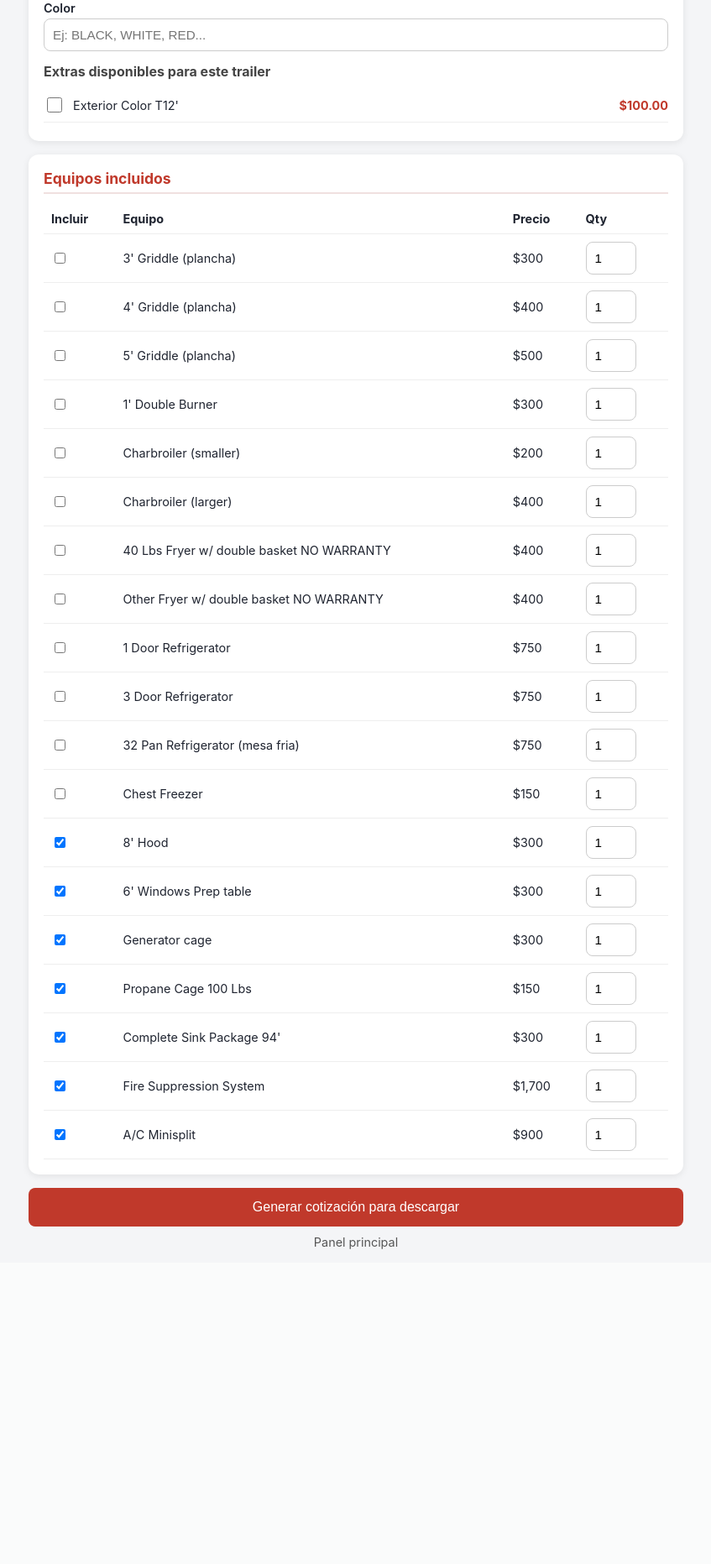
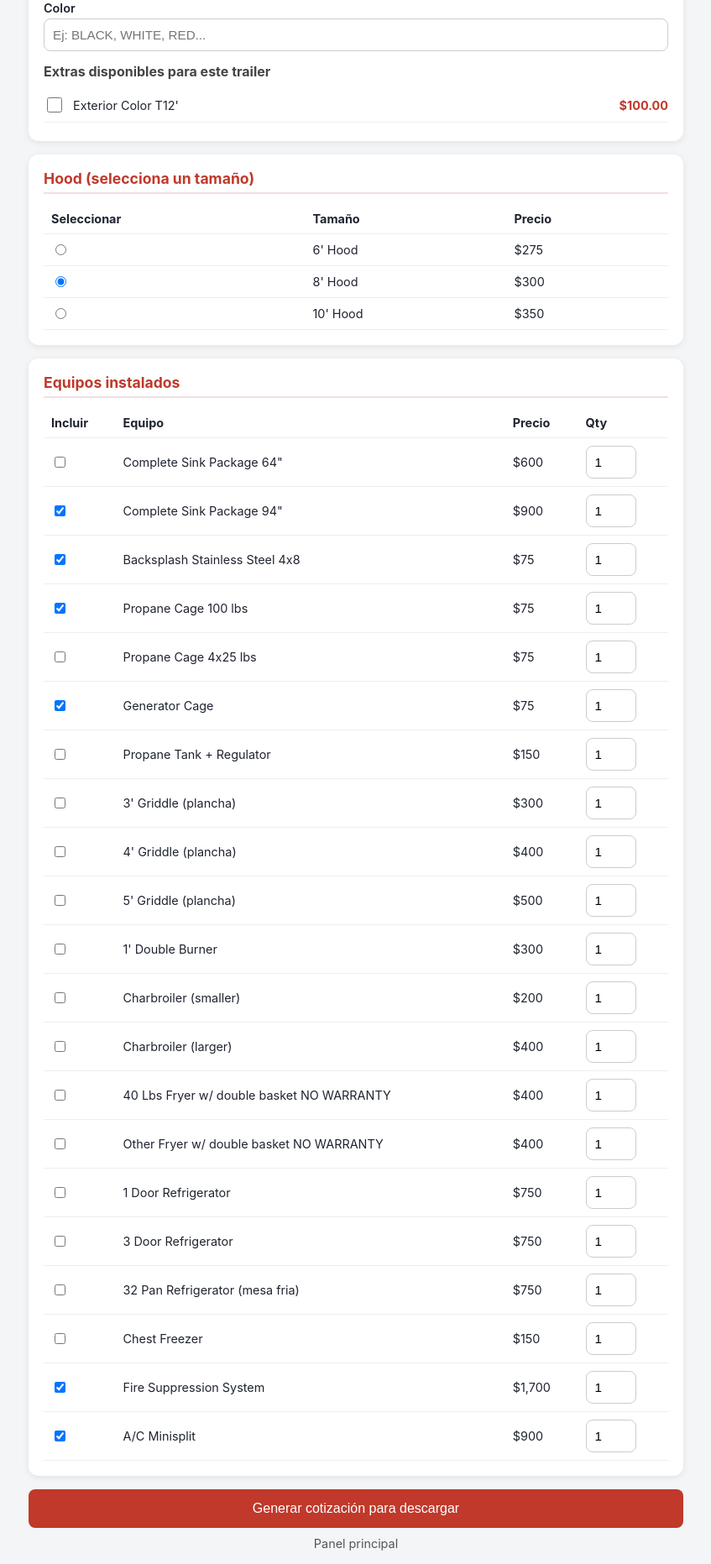
Before and after one commit to cookingboxusa/cookingbox-financiamiento, a Flask app: page /cotizador in a window 1280 px wide. Shown: the part 566-2429 px from the top of the page at 84% size, without its empty margins (216-1063 px from the left). Before the commit the page ends 2054 px from the top, so only its background shows below. Run offline with Flask 3, Linux system fonts and the light colour scheme.

Commit message:
Cotizador: Hood como seleccion unica (6/8/10 pies), equipos instalados con precios correctos

```diff
--- a/app.py
+++ b/app.py
@@ -425,6 +425,12 @@ def cotizador():
         cliente_nombre = form.get("cliente_nombre", "").strip()
         cliente_telefono = form.get("cliente_telefono", "").strip()
 
+        # Hood seleccionado
+        hood_idx = int(form.get("hood_idx", 0) or 0)
+        hood_opciones = cfg.get("hood_opciones", [])
+        hood_sel = hood_opciones[hood_idx] if hood_opciones else None
+        total_hood = hood_sel["precio"] if hood_sel else 0
+
         equipos_sel = []
         total_equipos = 0
         for i, eq in enumerate(cfg["equipos"]):
@@ -443,7 +449,7 @@ def cotizador():
                 total_extras += ex["precio"]
 
         precio_trailer = trailer["precio"]
-        valor_venta = precio_trailer + total_equipos + total_extras
+        valor_venta = precio_trailer + total_hood + total_equipos + total_extras
         monto_financiado = valor_venta - down_payment
         pago_semanal = calcular_pago_semanal(monto_financiado)
 
@@ -453,8 +459,10 @@ def cotizador():
             "cliente_nombre": cliente_nombre,
             "cliente_telefono": cliente_telefono,
             "equipos_sel": equipos_sel,
+            "hood_sel": hood_sel,
             "extras_sel": extras_sel,
             "precio_trailer": precio_trailer,
+            "total_hood": total_hood,
             "total_equipos": total_equipos,
             "total_extras": total_extras,
             "valor_venta": valor_venta,
--- a/data/cotizador_config.json
+++ b/data/cotizador_config.json
@@ -6,26 +6,33 @@
     {"modelo": "20 pies (2 Axle 12,000 lbs)",  "precio": 17500, "descripcion": "8X20 Enclosed Kitchen Ready", "extras": [{"nombre": "Exterior Color T20'", "precio": 200}]},
     {"modelo": "24 pies (2 Axle 12,000 lbs)",  "precio": 17500, "descripcion": "8X24 Enclosed Kitchen Ready", "extras": []}
   ],
+  "hood_opciones": [
+    {"nombre": "6' Hood",  "precio": 275},
+    {"nombre": "8' Hood",  "precio": 300, "default": true},
+    {"nombre": "10' Hood", "precio": 350}
+  ],
   "equipos": [
-    {"nombre": "3' Griddle (plancha)",             "precio": 300},
-    {"nombre": "4' Griddle (plancha)",             "precio": 400},
-    {"nombre": "5' Griddle (plancha)",             "precio": 500},
-    {"nombre": "1' Double Burner",                 "precio": 300},
-    {"nombre": "Charbroiler (smaller)",            "precio": 200},
-    {"nombre": "Charbroiler (larger)",             "precio": 400},
+    {"nombre": "Complete Sink Package 64\"",       "precio": 600,  "grupo": "sink"},
+    {"nombre": "Complete Sink Package 94\"",       "precio": 900,  "grupo": "sink", "default": true},
+    {"nombre": "Backsplash Stainless Steel 4x8",  "precio": 75,   "default": true},
+    {"nombre": "Propane Cage 100 lbs",            "precio": 75,   "default": true},
+    {"nombre": "Propane Cage 4x25 lbs",           "precio": 75},
+    {"nombre": "Generator Cage",                  "precio": 75,   "default": true},
+    {"nombre": "Propane Tank + Regulator",        "precio": 150},
+    {"nombre": "3' Griddle (plancha)",            "precio": 300},
+    {"nombre": "4' Griddle (plancha)",            "precio": 400},
+    {"nombre": "5' Griddle (plancha)",            "precio": 500},
+    {"nombre": "1' Double Burner",                "precio": 300},
+    {"nombre": "Charbroiler (smaller)",           "precio": 200},
+    {"nombre": "Charbroiler (larger)",            "precio": 400},
     {"nombre": "40 Lbs Fryer w/ double basket NO WARRANTY", "precio": 400},
     {"nombre": "Other Fryer w/ double basket NO WARRANTY",  "precio": 400},
-    {"nombre": "1 Door Refrigerator",             "precio": 750},
-    {"nombre": "3 Door Refrigerator",             "precio": 750},
-    {"nombre": "32 Pan Refrigerator (mesa fria)", "precio": 750},
-    {"nombre": "Chest Freezer",                   "precio": 150},
-    {"nombre": "8' Hood",                         "precio": 300,  "default": true},
-    {"nombre": "6' Windows Prep table",           "precio": 300,  "default": true},
-    {"nombre": "Generator cage",                  "precio": 300,  "default": true},
-    {"nombre": "Propane Cage 100 Lbs",            "precio": 150,  "default": true},
-    {"nombre": "Complete Sink Package 94'",       "precio": 300,  "default": true},
-    {"nombre": "Fire Suppression System",         "precio": 1700, "default": true},
-    {"nombre": "A/C Minisplit",                   "precio": 900,  "default": true}
+    {"nombre": "1 Door Refrigerator",            "precio": 750},
+    {"nombre": "3 Door Refrigerator",            "precio": 750},
+    {"nombre": "32 Pan Refrigerator (mesa fria)","precio": 750},
+    {"nombre": "Chest Freezer",                  "precio": 150},
+    {"nombre": "Fire Suppression System",        "precio": 1700, "default": true},
+    {"nombre": "A/C Minisplit",                  "precio": 900,  "default": true}
   ],
   "descripcion_general": [
     "Tandem axle trailer",
--- a/templates/cotizador.html
+++ b/templates/cotizador.html
@@ -99,9 +99,31 @@
             </div>
         </div>
 
-        {# ── 4. Equipos ── #}
+        {# ── 4. Hood (selección única) ── #}
         <div class="card">
-            <h2>Equipos incluidos</h2>
+            <h2>Hood (selecciona un tamaño)</h2>
+            <table>
+                <tr><th>Seleccionar</th><th>Tamaño</th><th>Precio</th></tr>
+                {% for i, h in enumerate(cfg.hood_opciones) %}
+                <tr>
+                    <td>
+                        <input type="radio" name="hood_idx" value="{{ i }}"
+                            class="hood-radio" data-precio="{{ h.precio }}"
+                            {% if form and form.get('hood_idx','') == i|string %}checked
+                            {% elif not form and h.get('default') %}checked
+                            {% endif %}
+                            onchange="calcularVivo()">
+                    </td>
+                    <td>{{ h.nombre }}</td>
+                    <td>${{ '{:,.0f}'.format(h.precio) }}</td>
+                </tr>
+                {% endfor %}
+            </table>
+        </div>
+
+        {# ── 5. Equipos instalados ── #}
+        <div class="card">
+            <h2>Equipos instalados</h2>
             <table>
                 <tr><th>Incluir</th><th>Equipo</th><th>Precio</th><th>Qty</th></tr>
                 {% for i, eq in enumerate(cfg.equipos) %}
@@ -147,20 +169,6 @@
                 <td style="padding:6px; border:1px solid #ddd;"><strong>Tel:</strong> {{ resultado.cliente_telefono }}</td>
             </tr>
         </table>
-        {% if resultado.extras_sel %}
-        <table style="width:100%; border-collapse:collapse; font-size:0.88rem; margin-bottom:12px;">
-            <tr style="background:#c0392b; color:white;">
-                <th style="padding:7px; text-align:left;">EXTRAS</th>
-                <th style="padding:7px; text-align:right; width:100px;">COSTO</th>
-            </tr>
-            {% for ex in resultado.extras_sel %}
-            <tr>
-                <td style="padding:6px; border:1px solid #eee;">{{ ex.nombre }}</td>
-                <td style="padding:6px; border:1px solid #eee; text-align:right;">${{ '{:,.2f}'.format(ex.precio) }}</td>
-            </tr>
-            {% endfor %}
-        </table>
-        {% endif %}
 
         <table style="width:100%; border-collapse:collapse; font-size:0.88rem; margin-bottom:12px;">
             <tr style="background:#c0392b; color:white;">
@@ -173,13 +181,19 @@
             </tr>
         </table>
 
-        {% if resultado.equipos_sel %}
         <table style="width:100%; border-collapse:collapse; font-size:0.88rem; margin-bottom:12px;">
             <tr style="background:#c0392b; color:white;">
-                <th style="padding:7px; text-align:left;">EQUIPO INCLUIDO</th>
+                <th style="padding:7px; text-align:left;">EQUIPOS INSTALADOS</th>
                 <th style="padding:7px; text-align:center; width:50px;">QTY</th>
                 <th style="padding:7px; text-align:right; width:100px;">SUBTOTAL</th>
             </tr>
+            {% if resultado.hood_sel %}
+            <tr>
+                <td style="padding:6px; border:1px solid #eee;">{{ resultado.hood_sel.nombre }}</td>
+                <td style="padding:6px; border:1px solid #eee; text-align:center;">1</td>
+                <td style="padding:6px; border:1px solid #eee; text-align:right;">${{ '{:,.2f}'.format(resultado.hood_sel.precio) }}</td>
+            </tr>
+            {% endif %}
             {% for eq in resultado.equipos_sel %}
             <tr>
                 <td style="padding:6px; border:1px solid #eee;">{{ eq.nombre }}</td>
@@ -187,8 +201,16 @@
                 <td style="padding:6px; border:1px solid #eee; text-align:right;">${{ '{:,.2f}'.format(eq.subtotal) }}</td>
             </tr>
             {% endfor %}
+            {% if resultado.extras_sel %}
+            {% for ex in resultado.extras_sel %}
+            <tr>
+                <td style="padding:6px; border:1px solid #eee;">{{ ex.nombre }}</td>
+                <td style="padding:6px; border:1px solid #eee; text-align:center;">1</td>
+                <td style="padding:6px; border:1px solid #eee; text-align:right;">${{ '{:,.2f}'.format(ex.precio) }}</td>
+            </tr>
+            {% endfor %}
+            {% endif %}
         </table>
-        {% endif %}
 
         <table style="width:100%; border-collapse:collapse; font-size:0.92rem;">
             <tr style="background:#f9f9f9;">
@@ -227,6 +249,7 @@
 const trailerDownMin = [5250, 6250, 7500, 9000, 10500];
 const trailerPrecios = {{ cfg.trailers | map(attribute='precio') | list | tojson }};
 const trailerExtras  = {{ cfg.trailers | map(attribute='extras') | list | tojson }};
+const hoodPrecios    = {{ cfg.hood_opciones | map(attribute='precio') | list | tojson }};
 
 function pagoSemanal(monto) {
     if (monto < 11000) return null;
@@ -268,7 +291,11 @@ function calcularVivo() {
     const trailerPrecio = trailerPrecios[idx] || 0;
     const downMin = trailerDownMin[idx] || 0;
 
-    // Equipos estándar
+    // Hood seleccionado
+    const hoodRadio = document.querySelector('.hood-radio:checked');
+    const hoodPrecio = hoodRadio ? parseFloat(hoodRadio.dataset.precio) : 0;
+
+    // Equipos instalados
     let totalEquipos = 0;
     document.querySelectorAll('.eq-check').forEach((cb, i) => {
         if (cb.checked) {
@@ -283,7 +310,7 @@ function calcularVivo() {
         if (cb.checked) totalExtras += parseFloat(cb.dataset.precio);
     });
 
-    const valorVenta     = trailerPrecio + totalEquipos + totalExtras;
+    const valorVenta     = trailerPrecio + hoodPrecio + totalEquipos + totalExtras;
     const montoFinanciado = valorVenta - dp;
     const califica       = dp >= downMin;
     const pago           = montoFinanciado > 0 ? pagoSemanal(montoFinanciado) : null;
```
